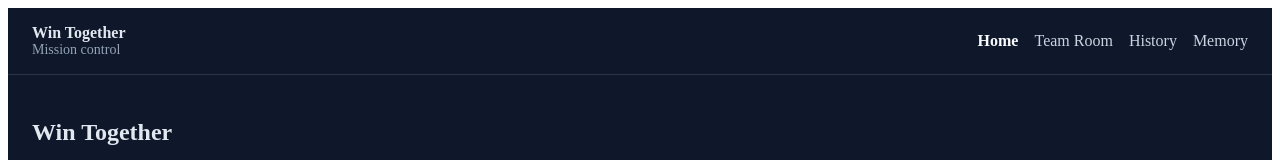
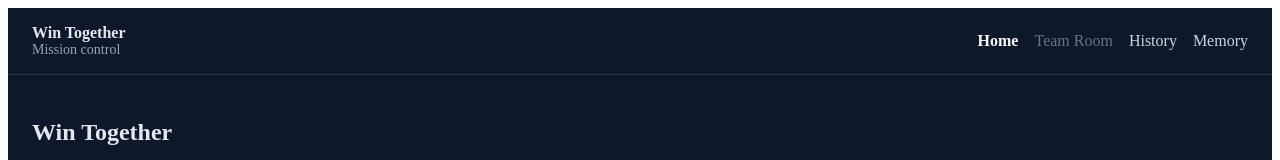
Before and after one commit to Yourset/WinTogether, a React (Vite) app: page / in a window 1280 px wide. Shown: the top 160 px of the page. Built offline with nearby package versions, Linux system fonts and the light colour scheme.

Commit message:
fix(renderer): sync team room route context

```diff
--- a/src/renderer/components/layout/AppShell.tsx
+++ b/src/renderer/components/layout/AppShell.tsx
@@ -1,4 +1,6 @@
 import { NavLink, Outlet } from "react-router-dom";
+
+import { useAppStore } from "../../store/appStore";
 
 const navLinkStyle = ({ isActive }: { isActive: boolean }) => ({
   color: isActive ? "#f8fafc" : "#cbd5e1",
@@ -7,6 +9,9 @@ const navLinkStyle = ({ isActive }: { isActive: boolean }) => ({
 });
 
 export function AppShell() {
+  const activeMissionId = useAppStore((state) => state.activeMissionId);
+  const teamRoomHref = activeMissionId ? `/team/${activeMissionId}` : null;
+
   return (
     <div
       style={{
@@ -34,9 +39,23 @@ export function AppShell() {
           <NavLink to="/" style={navLinkStyle} end>
             Home
           </NavLink>
-          <NavLink to="/team/demo" style={navLinkStyle}>
-            Team Room
-          </NavLink>
+          {teamRoomHref ? (
+            <NavLink to={teamRoomHref} style={navLinkStyle}>
+              Team Room
+            </NavLink>
+          ) : (
+            <span
+              aria-disabled="true"
+              title="Open a mission to access the team room"
+              style={{
+                color: "#64748b",
+                cursor: "not-allowed",
+                textDecoration: "none",
+              }}
+            >
+              Team Room
+            </span>
+          )}
           <NavLink to="/history" style={navLinkStyle}>
             History
           </NavLink>
--- a/src/renderer/routes/TeamRoomPage.tsx
+++ b/src/renderer/routes/TeamRoomPage.tsx
@@ -1,7 +1,20 @@
+import { useEffect } from "react";
+import { useParams } from "react-router-dom";
+
+import { useAppStore } from "../store/appStore";
+
 export function TeamRoomPage() {
+  const { missionId } = useParams();
+  const setActiveMissionId = useAppStore((state) => state.setActiveMissionId);
+
+  useEffect(() => {
+    setActiveMissionId(missionId ?? null);
+  }, [missionId, setActiveMissionId]);
+
   return (
     <section>
       <h1>Team Room</h1>
+      <p>Mission ID: {missionId ?? "Unassigned"}</p>
       <p>This is the shared workspace for the mission.</p>
     </section>
   );
```
Also changed, not shown: 1 other file (tests, documents, lock files or other folders).
